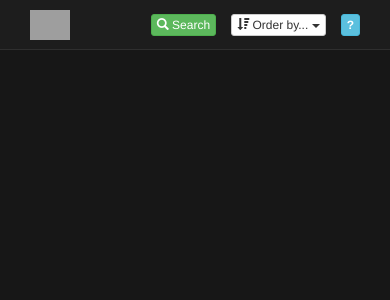
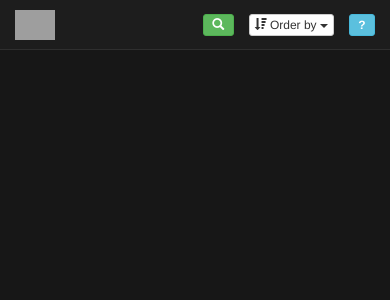
Before and after one commit to benji1000/benflix, a PHP site: page / in a window 390 px wide. Shown: the top 300 px of the page. Run offline with PHP 8.4, Linux system fonts and the light colour scheme; grey boxes are pictures that could not be loaded.

Commit message:
Mobile-screens adjustments

```diff
--- a/index.php
+++ b/index.php
@@ -36,7 +36,7 @@
 			"About this app" => "À propos de Benflix",
 			"Close this modal" => "Afficher les résultats",
 			"Search" => "Rechercher",
-			"Order by..." => "Trier par...",
+			"Order by" => "Trier par",
 			"Alphabetical" => "Alphabétique",
 			"Date added" => "Ajouts",
 			"Date released" => "Diffusion",
@@ -190,6 +190,7 @@
 				width: 210px !important;
 				margin: 12px;
 				transition: all 0.5s ease;
+				padding: 2px;
 				opacity: 0.8;
 			}
 			.img-thumbnail:hover {
@@ -252,7 +253,7 @@
 			.nav-bar {
 				margin-right: auto;
 				margin-left: auto;
-				padding: 5px 30px;
+				padding: 5px 15px;
 				width: 100%;
 				top: 0;
 				position: fixed;
@@ -460,7 +461,7 @@
 					switch(id) {
 						case 'order-selector':
 							icon = '<span class="glyphicon glyphicon-sort-by-attributes-alt" aria-hidden="true"></span>';
-							defaultText = '<?php echo translate('Order by...'); ?>';
+							defaultText = '<?php echo translate('Order by'); ?>';
 							break;
 						case 'runtime-selector':
 							icon = '<span class="glyphicon glyphicon-time" aria-hidden="true"></span>';
@@ -561,10 +562,10 @@
 				</div>
 
 				<div id="controls" style="display: none">
-					<button type="button" class="btn btn-default buttons-topbar btn-xs btn-success" data-toggle="modal" data-target="#search-modal" title="<?php echo translate('Search for a movie'); ?>"><span class="glyphicon glyphicon-search" aria-hidden="true"></span> <?php echo translate('Search'); ?></button>
+					<button type="button" class="btn btn-default buttons-topbar btn-xs btn-success" data-toggle="modal" data-target="#search-modal" title="<?php echo translate('Search for a movie'); ?>"> <span class="glyphicon glyphicon-search" aria-hidden="true"></span> </button>
 
 					<div id="order-selector" class="btn-group buttons-topbar" data-value="title">
-						<button type="button" class="btn btn-default dropdown-toggle btn-xs" data-toggle="dropdown" aria-haspopup="true" aria-expanded="false" title="<?php echo translate('Order by...'); ?>"><span class="glyphicon glyphicon-sort-by-attributes-alt" aria-hidden="true"></span> <?php echo translate('Order by...'); ?> <span class="caret"></span></button>
+						<button type="button" class="btn btn-default dropdown-toggle btn-xs" data-toggle="dropdown" aria-haspopup="true" aria-expanded="false" title="<?php echo translate('Order by'); ?>"><span class="glyphicon glyphicon-sort-by-attributes-alt" aria-hidden="true"></span> <?php echo translate('Order by'); ?> <span class="caret"></span></button>
 						<ul class="dropdown-menu">
 							<li class="active"><a href="#" title="" data-value="title"><?php echo translate('Alphabetical'); ?></a></li>
 							<li><a href="#" title="" data-value="added"><?php echo translate('Date added'); ?></a></li>
@@ -601,7 +602,7 @@
 						</ul>
 					</div>
 
-					<button type="button" class="btn btn-default buttons-topbar btn-xs btn-info" data-toggle="modal" data-target="#about-modal" title="<?php echo translate('About this app'); ?>"><strong>?</strong></button>
+					<button type="button" class="btn btn-default buttons-topbar btn-xs btn-info" data-toggle="modal" data-target="#about-modal" title="<?php echo translate('About this app'); ?>"><strong> ? </strong></button>
 				</div>
 			</div>
 		</header>
```
